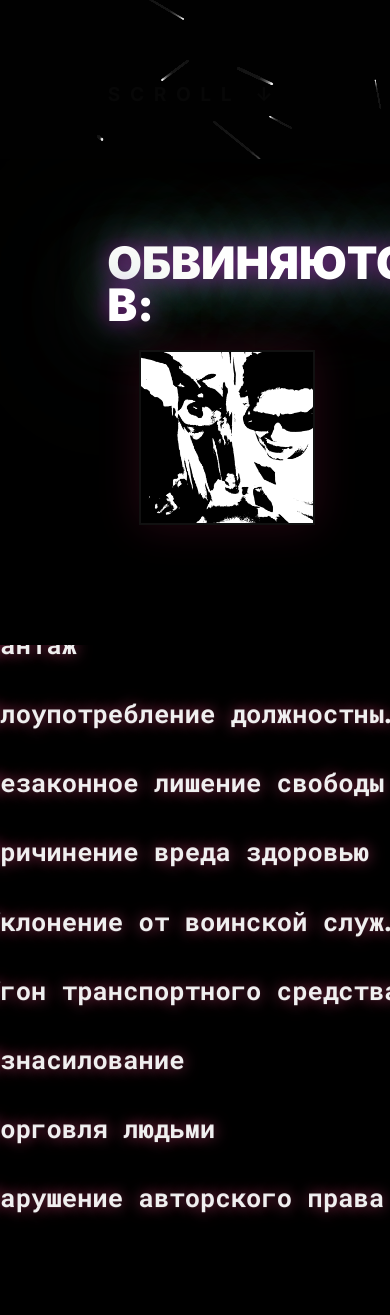
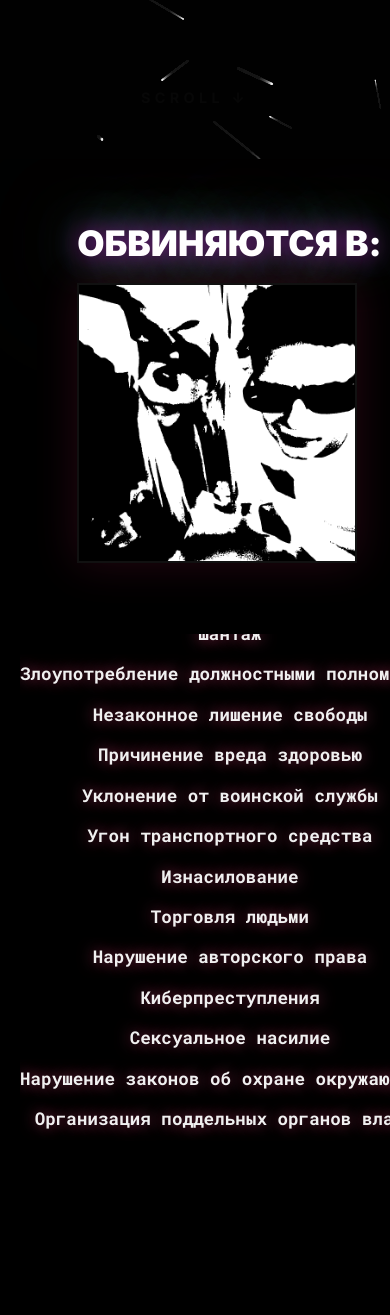
Before and after one commit to Krakenzurattract/Lela-Sima, a plain HTML site: page index.html in a window 390 px wide. Shown: the part 685-2000 px from the top of the page. After the commit the page ends 1893 px from the top, so only its background shows below. Drawn offline with nearby package versions, Linux system fonts and the light colour scheme.

Commit message:
Update index.html

```diff
--- a/index.html
+++ b/index.html
@@ -32,11 +32,11 @@
     }
 
     #hero::before {
-    content: "";
-    position: absolute;
-    inset: 0;
-    background: rgba(0, 0, 0, 0.0);   /* ← вот это значение затемняет */
-    z-index: 1;
+      content: "";
+      position: absolute;
+      inset: 0;
+      background: rgba(0, 0, 0, 0.0);
+      z-index: 1;
     }
 
     canvas#particles {
@@ -107,7 +107,7 @@
       display: flex;
       flex-direction: column;
       align-items: flex-start;
-      gap: 1.5rem;                    /* расстояние заголовок → фото */
+      gap: 1.5rem;
       flex: 0 0 auto;
       max-width: 45vw;
     }
@@ -144,7 +144,7 @@
       flex: 1;
       min-width: 420px;
       max-width: 850px;
-      padding-top: 2rem;               /* дополнительный отступ сверху для выравнивания */
+      padding-top: 2rem;
     }
 
     .ticker-container {
@@ -152,12 +152,12 @@
       overflow: hidden;
       position: relative;
       font-family: 'Roboto Mono', monospace;
-      margin-top: 4rem;                /* ← основной сдвиг списка вниз (от уровня фото) */
+      margin-top: 4rem;
     }
 
     .ticker {
       position: absolute;
-      top: 0;                          /* начинаем сверху контейнера */
+      top: 0;
       width: 100%;
       animation: scrollUp linear infinite;
       animation-duration: 40s;
@@ -183,6 +183,82 @@
 
     .ticker.duplicate {
       animation-delay: -20s;
+    }
+
+    /* ============================================== */
+    /* АДАПТИВ ДЛЯ МОБИЛЬНЫХ (ДО 768px)              */
+    /* ============================================== */
+    @media (max-width: 768px) {
+      #hero {
+        padding: 8vh 5vw;
+      }
+
+      .glow-title {
+        font-size: clamp(3.5rem, 12vw, 6rem);
+        line-height: 0.9;
+      }
+
+      .scroll-hint {
+        font-size: 0.9rem;
+        letter-spacing: 0.3em;
+      }
+
+      #accused-section {
+        flex-direction: column;
+        padding: 8vh 5vw;
+        align-items: center;
+        text-align: center;
+      }
+
+      .accused-left {
+        max-width: 100%;
+        align-items: center;
+        gap: 1.5rem;
+      }
+
+      .accused-title {
+        font-size: clamp(2.2rem, 8vw, 4rem);
+        text-align: center;
+      }
+
+      .photo-wrapper {
+        width: 320px;
+        max-width: 90vw;
+        margin: 0 auto;
+        margin-left: 0; /* убираем сдвиг вправо на мобильных */
+      }
+
+      .accused-content {
+        width: 100%;
+        max-width: none;
+        padding-top: 1rem;
+      }
+
+      .ticker-container {
+        height: 60vh;
+        margin-top: 2rem;
+      }
+
+      .ticker-item {
+        font-size: clamp(1.2rem, 4.5vw, 1.8rem);
+        line-height: 1.5;
+        padding: 0.4em 0;
+      }
+    }
+
+    /* Очень маленькие экраны (до 480px) */
+    @media (max-width: 480px) {
+      .glow-title {
+        font-size: clamp(2.8rem, 10vw, 4.5rem);
+      }
+
+      .photo-wrapper {
+        width: 280px;
+      }
+
+      .ticker-item {
+        font-size: clamp(1.1rem, 4vw, 1.6rem);
+      }
     }
   </style>
 </head>
```
